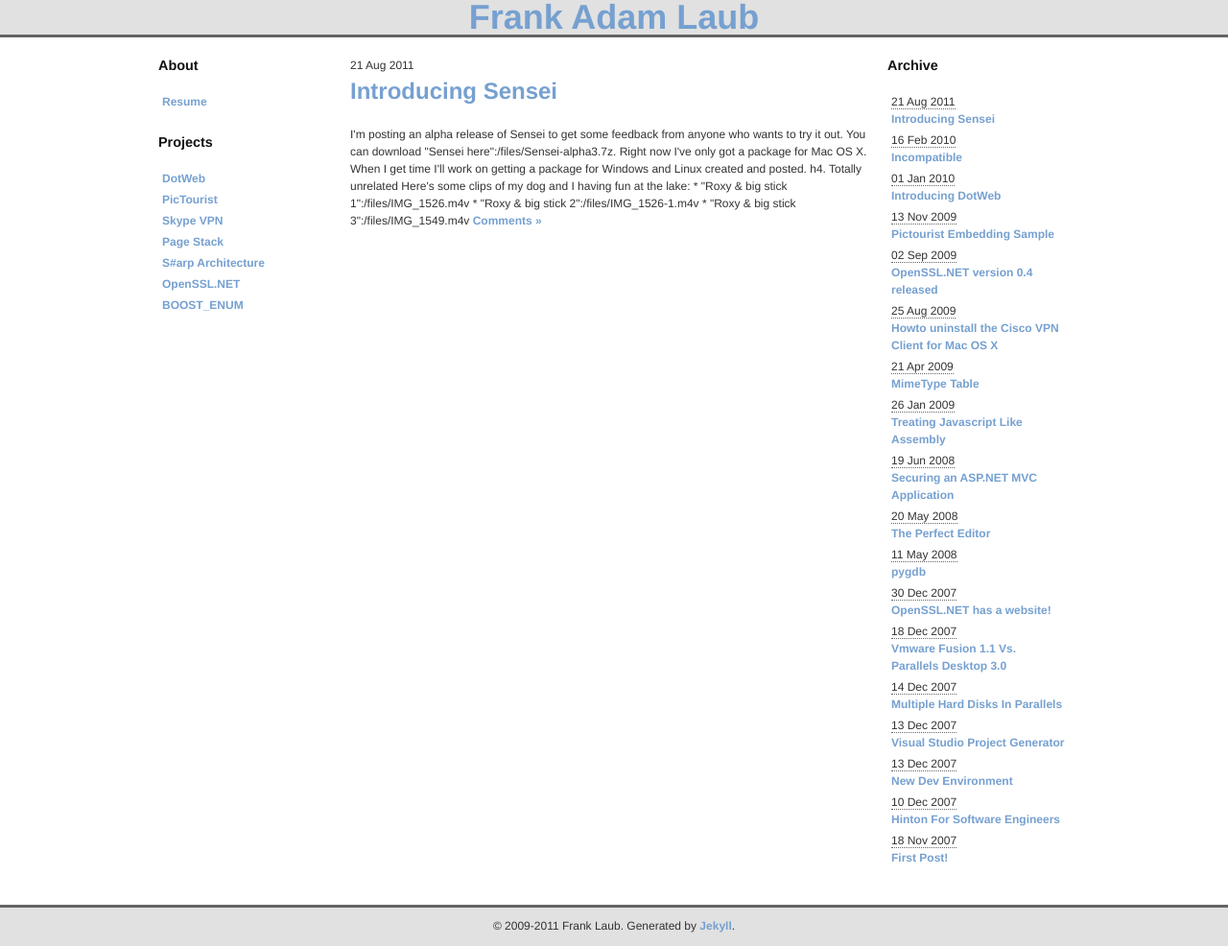
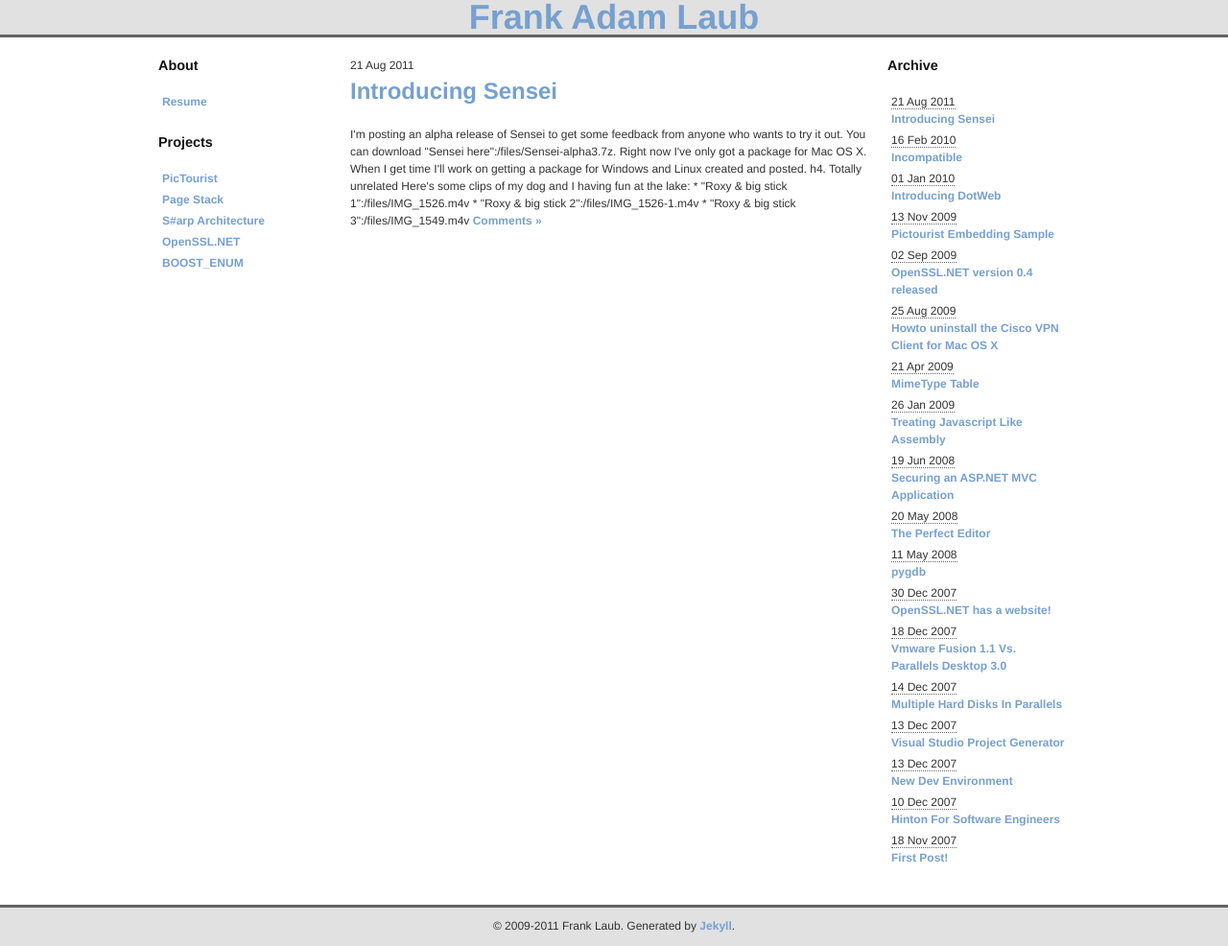
Before and after one commit to flaub/blog, a Jekyll site: the page built from src/index.html, in a window 1280 px wide. Shown: the whole page at 96% size. Built offline with Jekyll 4.4.1, drawn with Linux system fonts in a browser that asks for light colours.

Commit message:
Removing old links from leftbar

```diff
--- a/src/_includes/leftbar.html
+++ b/src/_includes/leftbar.html
@@ -6,9 +6,7 @@
 
 <h4>Projects</h4>
 <ul>
-	<li><a href='http://www.dotweb-toolkit.com'>DotWeb</a></li>
 	<li><a href='http://www.pictourist.com/'>PicTourist</a></li>
-	<li><a href='http://blog.bluetreelabs.com/2009/08/vpn-over-skype/'>Skype VPN</a></li>
 	<li><a href='http://pagestack.appspot.com/'>Page Stack</a></li>
 	<li><a href='http://www.sharparchitecture.net/'>S#arp Architecture</a></li>
 	<li><a href='http://openssl-net.sourceforge.net/'>OpenSSL.NET</a></li>
```
